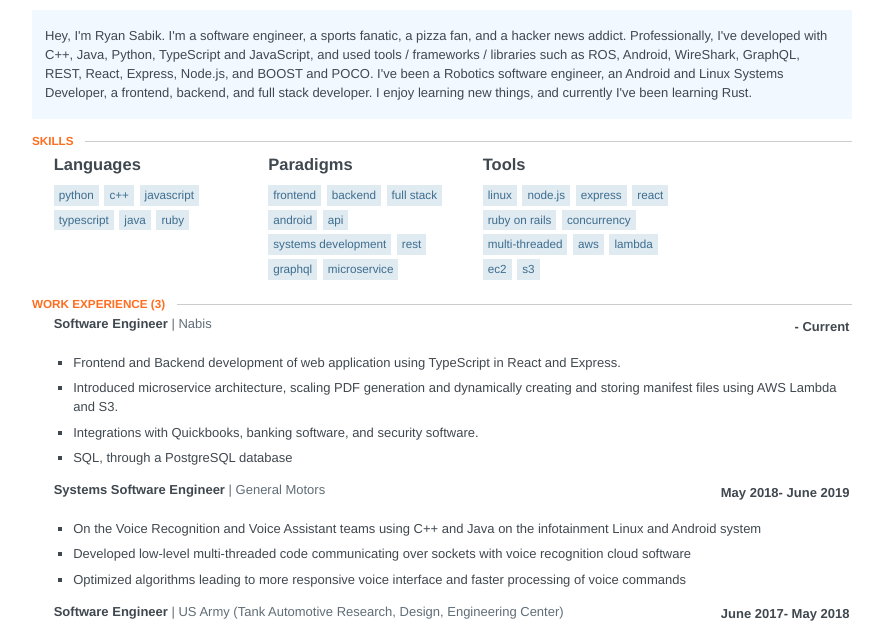
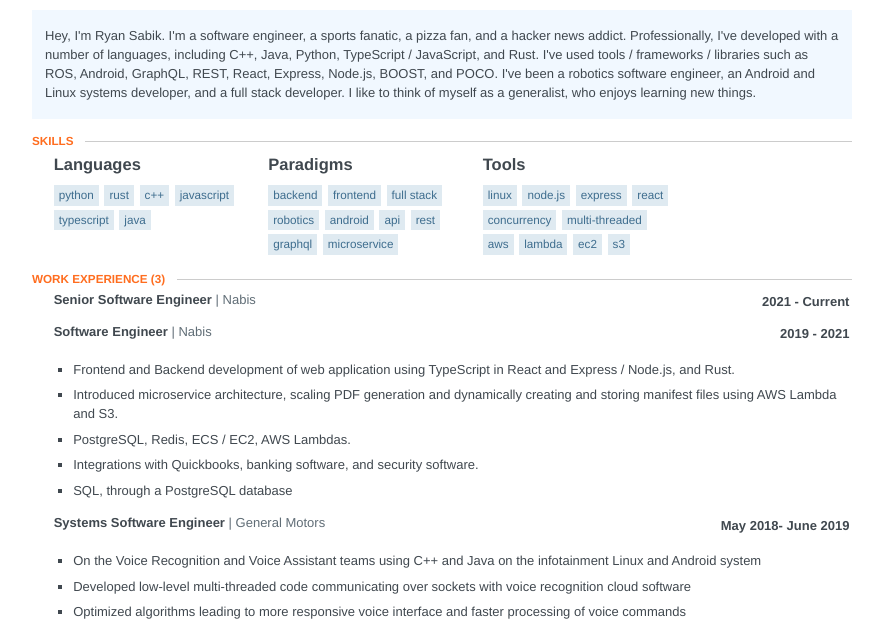
Before and after one commit to Clipsey/clipsey.github.io, a plain HTML site: page index.html in a window 1280 px wide. Shown: the part 172-800 px from the top of the page, without its empty margins (198-1081 px from the left). Drawn offline with Linux system fonts and the light colour scheme.

Commit message:
Using new

```diff
--- a/index.html
+++ b/index.html
@@ -825,7 +825,7 @@
 
     	<section class="section main-summary">
     		<section>
-    			<div><p>Hey, I'm Ryan Sabik. I'm a software engineer, a sports fanatic, a pizza fan, and a hacker news addict. Professionally, I've developed with C++, Java, Python, TypeScript and JavaScript, and used tools / frameworks / libraries such as ROS, Android, WireShark, GraphQL, REST, React, Express, Node.js, and BOOST and POCO. I've been a Robotics software engineer, an Android and Linux Systems Developer, a frontend, backend, and full stack developer. I enjoy learning new things, and currently I've been learning Rust.</p></div>
+    			<div><p>Hey, I'm Ryan Sabik. I'm a software engineer, a sports fanatic, a pizza fan, and a hacker news addict. Professionally, I've developed with a number of languages, including C++, Java, Python, TypeScript / JavaScript, and Rust. I've used tools / frameworks / libraries such as ROS, Android, GraphQL, REST, React, Express, Node.js, BOOST, and POCO. I've been a robotics software engineer, an Android and Linux systems developer, and a full stack developer. I like to think of myself as a generalist, who enjoys learning new things.</p></div>
     		</section>
     	</section>
 
@@ -840,11 +840,11 @@
     			</h3>
     			 			<ul class="keywords">
     				<li>Python</li>
+            <li>Rust</li>
     				<li>C++</li>
     				<li>JavaScript</li>
     				<li>TypeScript</li>
     				<li>Java</li>
-    				<li>Ruby</li>
     			</ul>
     		</div>
     		<div class="item">
@@ -852,12 +852,12 @@
     				Paradigms
     			</h3>
     			 			<ul class="keywords">
+    				<li>Backend</li>
     				<li>Frontend</li>
-    				<li>Backend</li>
     				<li>Full Stack</li>
+            <li>Robotics</li>
     				<li>Android</li>
     				<li>API</li>
-    				<li>Systems Development</li>
     				<li>REST</li>
     				<li>GraphQL</li>
     				<li>Microservice</li>
@@ -872,7 +872,6 @@
     				<li>Node.js</li>
     				<li>Express</li>
     				<li>React</li>
-    				<li>Ruby on Rails</li>
     				<li>Concurrency</li>
     				<li>Multi-threaded</li>
     				<li>AWS</li>
@@ -890,20 +889,34 @@
 
       <section id="work">
         <section class="work-item">
+    			<header>
+    				<div class="position">Senior Software Engineer</div>
+    				<div class="company">Nabis</div>
+    				<div class="date">
+    					<span class="endDate">2021 - Current</span>
+    				</div>
+    			</header>
 
-
+         	<div class="item" id="work-item">
+            <!-- <ul class="highlights">
+                <li><p>Full stack development using Typescript, React / Node.js, and Rust.</p></li>
+            </ul> -->
+        	</div>
+        </section>
+        <section class="work-item">
     			<header>
     				<div class="position">Software Engineer</div>
     				<div class="company">Nabis</div>
     				<div class="date">
-    					<span class="endDate">- Current</span>
+    					<span class="endDate">2019 - 2021</span>
     				</div>
     			</header>
 
          	<div class="item" id="work-item">
             <ul class="highlights">
-                <li><p>Frontend and Backend development of web application using TypeScript in React and Express.</p></li>
+                <li><p>Frontend and Backend development of web application using TypeScript in React and Express / Node.js, and Rust.</p></li>
                 <li><p>Introduced microservice architecture, scaling PDF generation and dynamically creating and storing manifest files using AWS Lambda and S3.</p></li>
+                <li><p>PostgreSQL, Redis, ECS / EC2, AWS Lambdas.</p></li>
                 <li><p>Integrations with Quickbooks, banking software, and security software.</p></li>
                 <li><p>SQL, through a PostgreSQL database</p></li>
             </ul>
```
